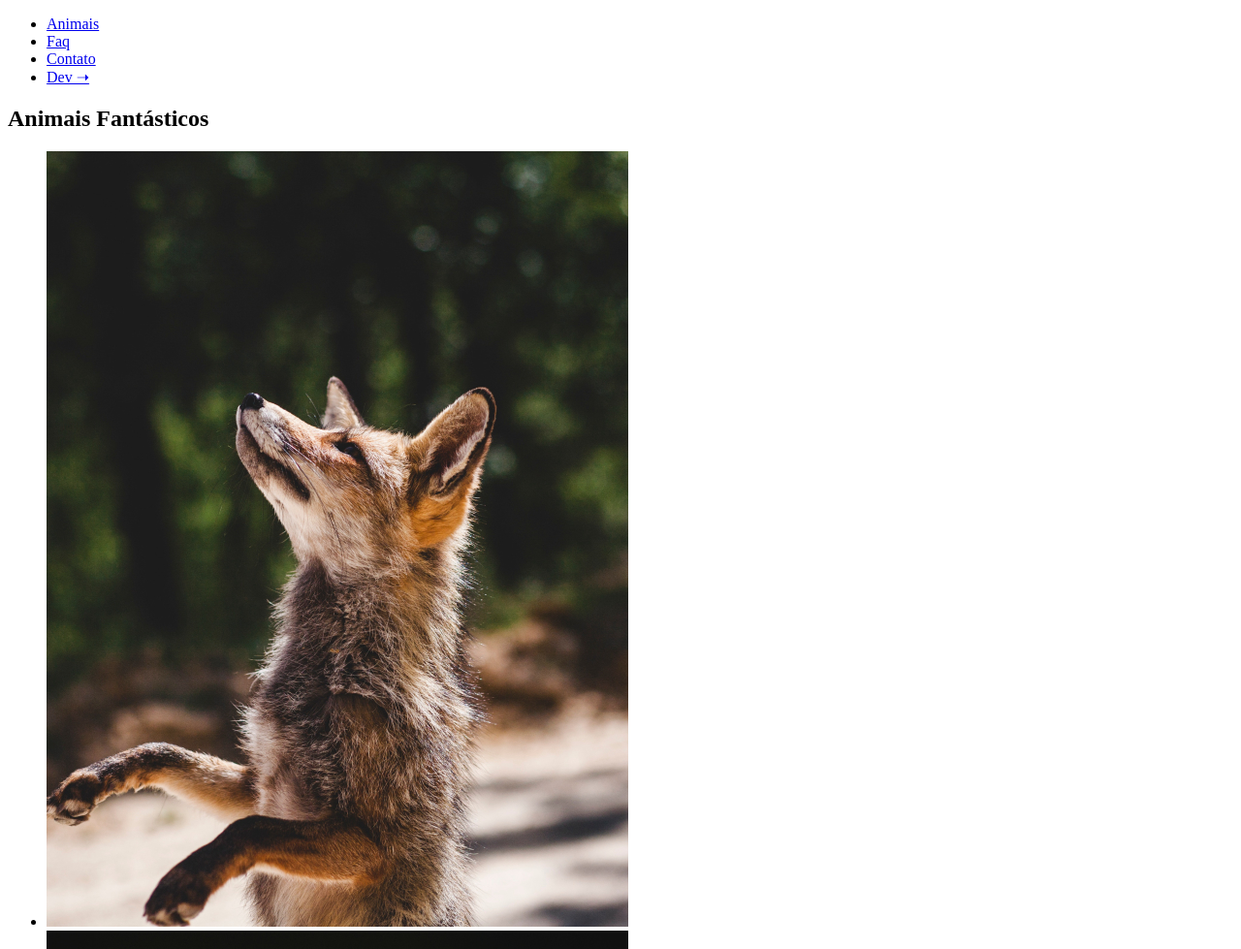
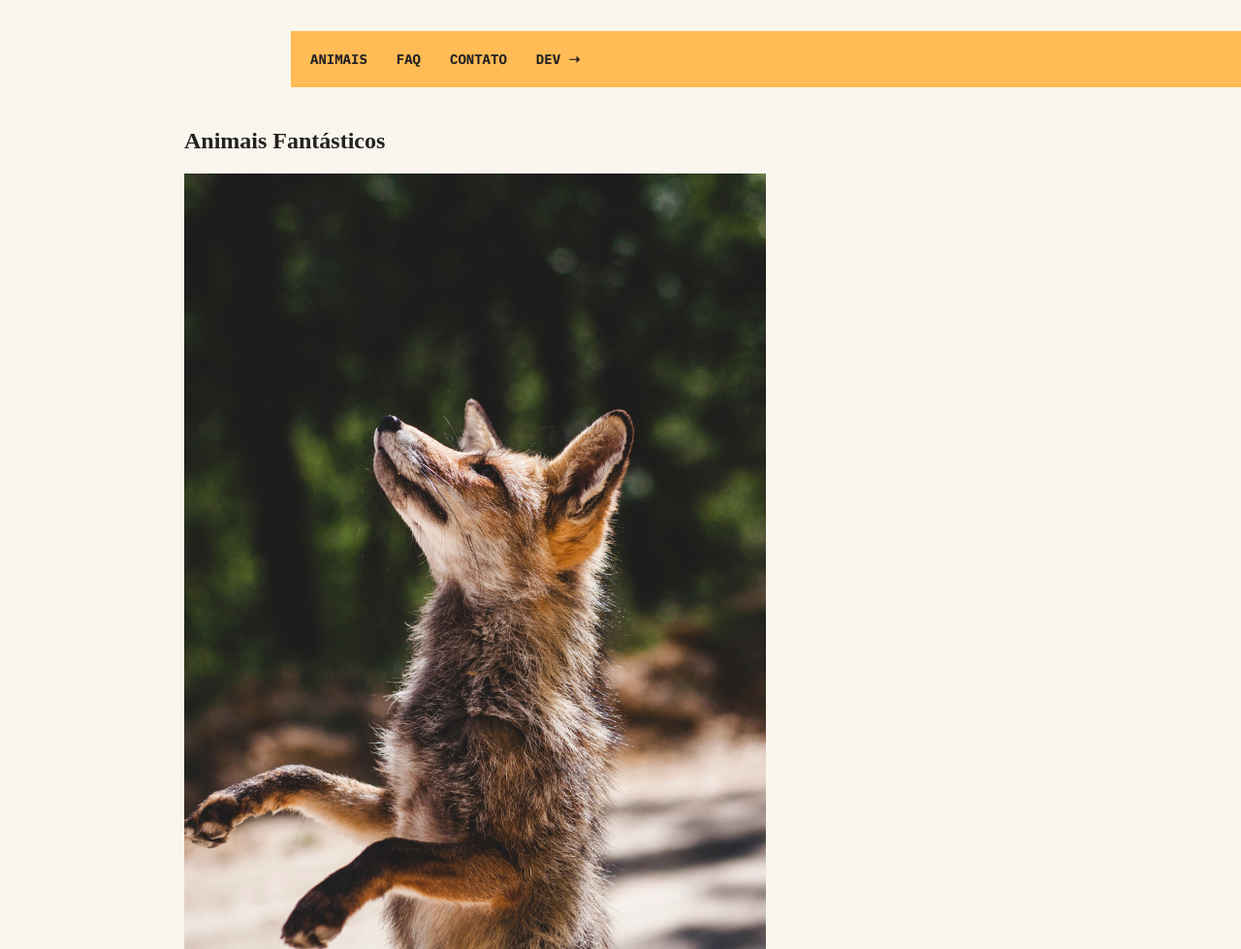
Before and after one commit to GuiMazuca/Animais-Fantasticos, a plain HTML site: page index.html in a window 1280 px wide. Shown: the top 979 px of the page at 97% size. Drawn offline with Linux system fonts and the light colour scheme.

Commit message:
first css

```diff
--- a/css/style.css
+++ b/css/style.css
@@ -0,0 +1,59 @@
+@import url("https://fonts.googleapis.com/css2?family=IBM+Plex+Mono:wght@400;700&display=swap");
+
+* {
+  margin: 0;
+  padding: 0;
+}
+
+img {
+  display: block;
+  max-width: 100%;
+}
+
+ul {
+  list-style: none;
+}
+
+body {
+  background: #faf6ed;
+  color: #222;
+  -webkit-font-smoothing: antialised;
+  display: grid;
+  grid-template-columns: 1fr 120px minmax(300px, 800px) 1fr;
+}
+
+.menu {
+  grid-column: 3 / 5;
+  margin-top: 2rem;
+  margin-bottom: 2rem;
+  background: #fb5;
+}
+
+.menu ul {
+  display: flex;
+  flex-wrap: wrap;
+  padding: 10px;
+}
+
+.menu li a {
+  display: block;
+  padding: 10px;
+  margin-right: 10px;
+  text-decoration: none;
+  color: #222;
+  font-family: "IBM Plex Mono", monospace;
+  font-weight: bolder;
+  text-transform: uppercase;
+  font-size: 0.875rem;
+}
+
+.grid-section {
+  grid-column: 2 / 4;
+  width: 100%;
+  box-sizing: border-box;
+  padding: 10px;
+  display: grid;
+  grid-template: 90px 300px 1fr;
+  grid-gap: 20px;
+  margin-bottom: 4rem;
+}
--- a/index.html
+++ b/index.html
@@ -19,7 +19,7 @@
     </ul>
   </nav>
   <section class="grid-section animais" id="animais">
-    <h1>Animais Fantásticos</h1>
+    <h1 class="titulo">Animais Fantásticos</h1>
     <ul>
       <li><img src="/img/imagem1.jpg" alt="">
       </li>
```
